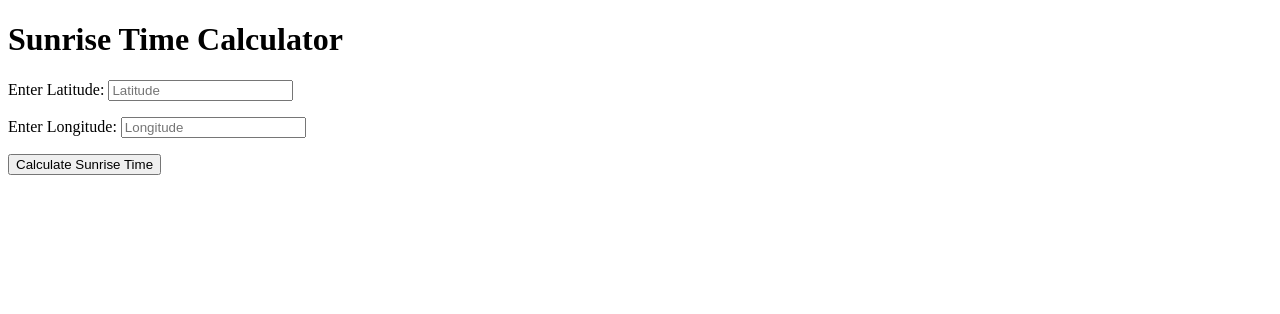
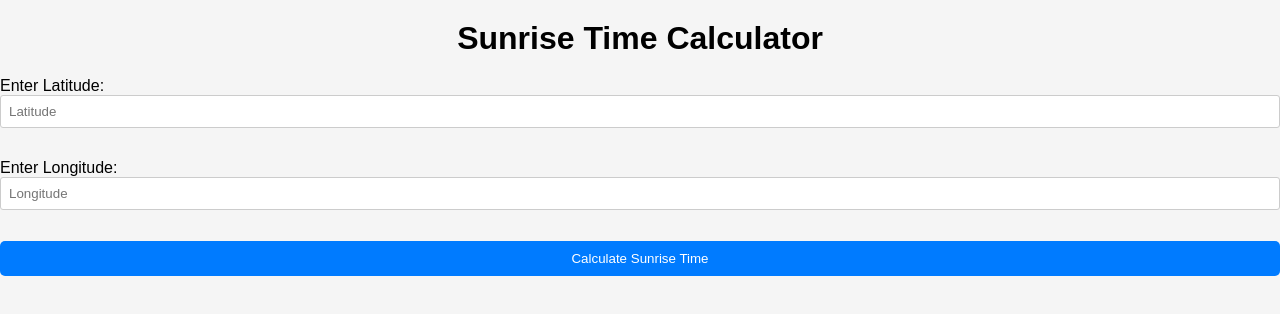
Before and after one commit to infinitelarge/infinitelarge.github.io, a plain HTML site: page sunrise/index.html in a window 1280 px wide. Drawn offline with Linux system fonts and the light colour scheme.

Commit message:
Update index.html
Signed-off-by: Liu siyu <137892154+infinitelarge@users.noreply.github.com>

```diff
--- a/sunrise/index.html
+++ b/sunrise/index.html
@@ -2,6 +2,65 @@
 <html>
 <head>
     <title>Sunrise Time Calculator</title>
+    <style>
+        body {
+            font-family: Arial, sans-serif;
+            background-color: #f5f5f5;
+            margin: 0;
+            padding: 0;
+        }
+
+        h1 {
+            text-align: center;
+            margin: 20px 0;
+        }
+
+        .calculator {
+            max-width: 400px;
+            margin: 0 auto;
+            padding: 20px;
+            background-color: #fff;
+            border-radius: 5px;
+            box-shadow: 0 2px 4px rgba(0, 0, 0, 0.1);
+        }
+
+        label {
+            display: block;
+            margin-bottom: 10px;
+            font-weight: bold;
+        }
+
+        input {
+            width: 100%;
+            padding: 8px;
+            margin-bottom: 15px;
+            border: 1px solid #ccc;
+            border-radius: 3px;
+            box-sizing: border-box;
+        }
+
+        button {
+            display: block;
+            width: 100%;
+            padding: 10px;
+            background-color: #007BFF;
+            color: white;
+            border: none;
+            border-radius: 5px;
+            cursor: pointer;
+            transition: background-color 0.3s;
+        }
+
+        button:hover {
+            background-color: #0056b3;
+        }
+
+        #sunriseTime {
+            margin-top: 20px;
+            text-align: center;
+            font-size: 18px;
+        }
+    </style>
 </head>
 <body>
     <h1>Sunrise Time Calculator</h1>
```
